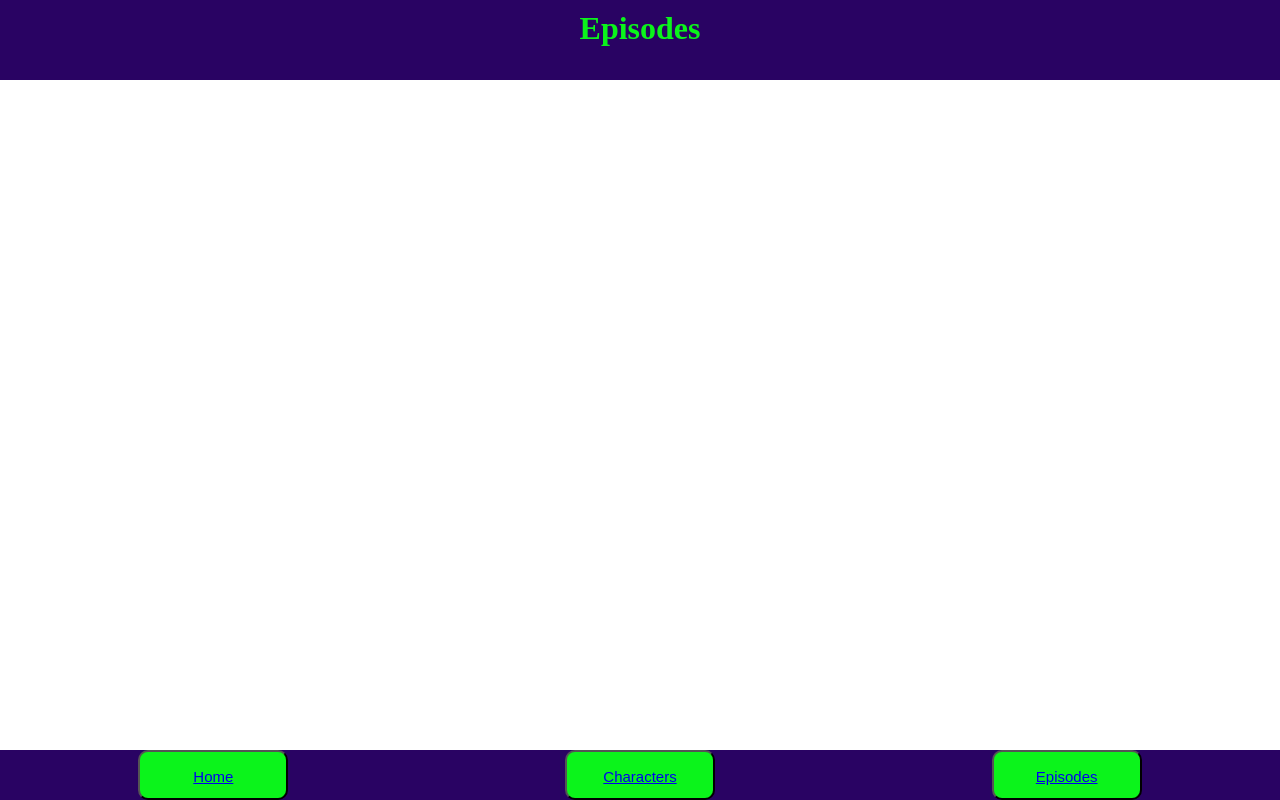
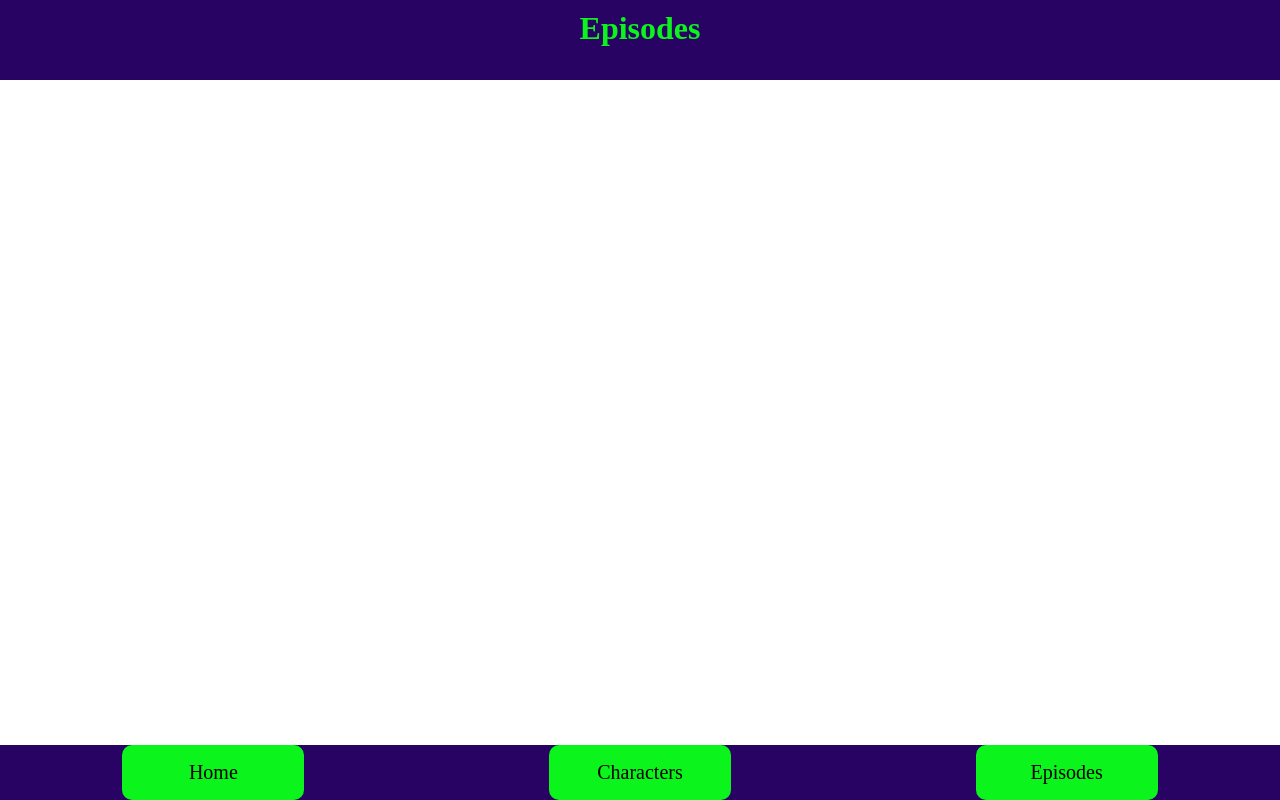
Before and after one commit to Chaosfuchs/rick-and-morty-app, a Next.js app: page /episodes in a window 1280 px wide. Built offline with nearby package versions, Linux system fonts and the light colour scheme.

Commit message:
Change and debug navbar and buttons

```diff
--- a/components/button.js
+++ b/components/button.js
@@ -3,9 +3,10 @@ import styled from 'styled-components';
 export const StyledButton = styled.button`
   background-color: #0bf41b;
   color: black;
-  font-size: 15px;
+  font-size: 20px;
+  text-align: center;
+  text-decoration: none;
   padding: 1rem;
   border-radius: 10px;
-  height: 50px;
   width: 150px;
 `;
--- a/components/navbar.js
+++ b/components/navbar.js
@@ -2,5 +2,10 @@ import styled from 'styled-components';
 
 export const StyledNavbar = styled.nav`
   display: flex;
+  position: fixed;
   justify-content: space-around;
+  bottom: 0;
+  left: 0;
+  right: 0;
+  background-color: #290363;
 `;
--- a/pages/_app.js
+++ b/pages/_app.js
@@ -20,16 +20,6 @@ const GlobalStyle = createGlobalStyle`
     box-sizing: border-box;
   }
 
-  nav {
-    display: flex;
-    position: fixed;
-    justify-content: space-around;
-    bottom: 0;
-    left: 0;
-    right: 0;
-    background-color: #290363;
-  }
-
   h1 {
     text-align: center;
     margin: 0;
--- a/pages/episodes.js
+++ b/pages/episodes.js
@@ -1,5 +1,4 @@
 import Link from 'next/link';
-import { createGlobalStyle, ThemeProvider } from 'styled-components';
 import { StyledButton } from '../components/button';
 import { StyledNavbar } from '../components/navbar';
 
@@ -7,23 +6,21 @@ export default function Episodes() {
   return (
     <div>
       <h1>Episodes</h1>
-      <nav>
-        <StyledButton>
-          <Link href="/">
-            <a>Home</a>
-          </Link>
-        </StyledButton>
-        <StyledButton>
-          <Link href="/characters">
+      <StyledNavbar>
+        <Link passHref href="/">
+          <StyledButton as="a">Home</StyledButton>
+        </Link>
+        <Link passHref href="/characters">
+          <StyledButton as="a">
             <a>Characters</a>
-          </Link>
-        </StyledButton>
-        <StyledButton>
-          <Link href="/episodes">
+          </StyledButton>
+        </Link>
+        <Link passHref href="/episodes">
+          <StyledButton as="a">
             <a>Episodes</a>
-          </Link>
-        </StyledButton>
-      </nav>
+          </StyledButton>
+        </Link>
+      </StyledNavbar>
     </div>
   );
 }
```
Also changed, not shown: pages/characters.js (+13 -16 lines), pages/index.js (+13 -15 lines).
